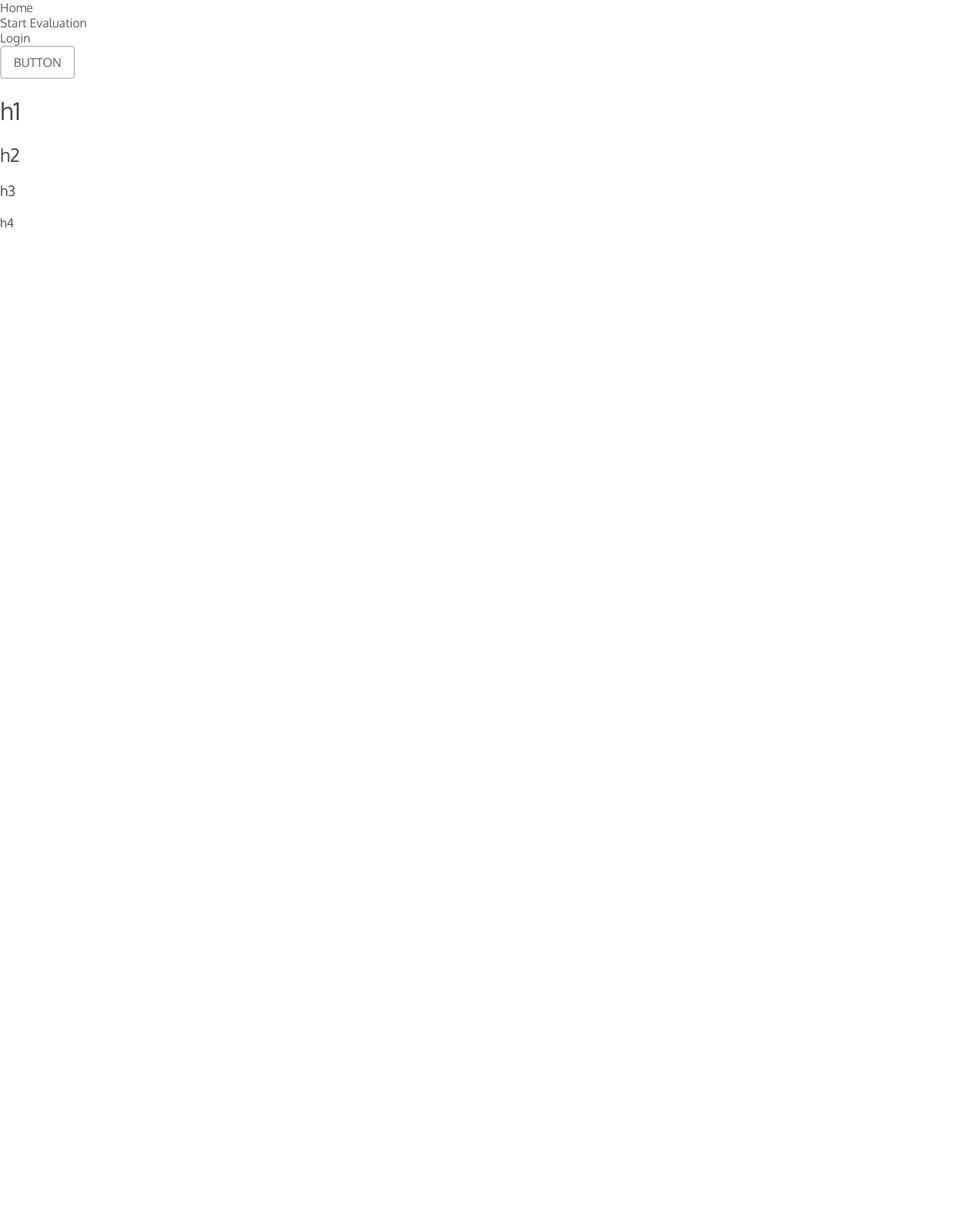
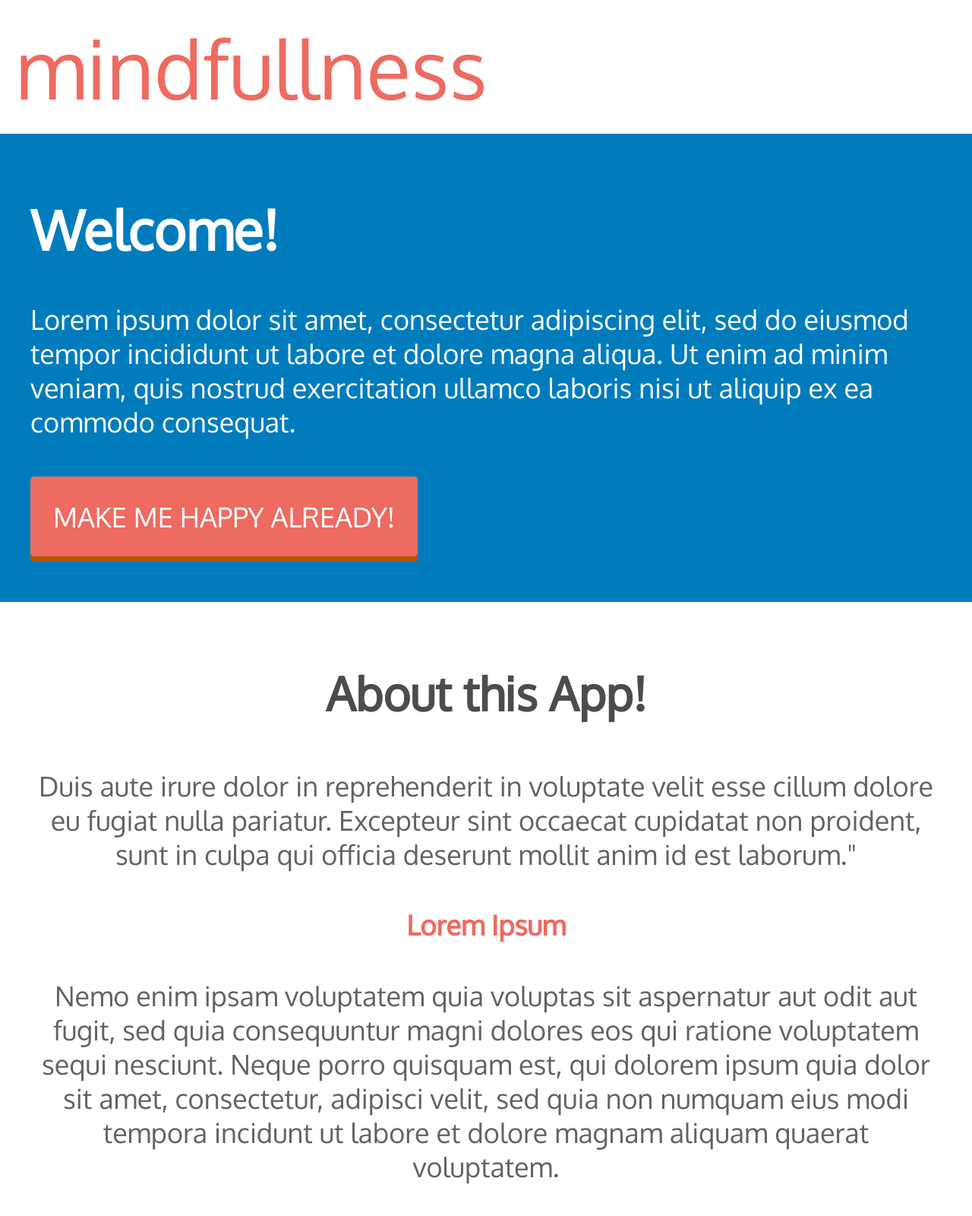
Before and after one commit to havergara/8117, a plain HTML site: page index.html in a window 1280 px wide. Shown: the top 1600 px of the page at 76% size. Before the commit the page ends 800 px from the top, so only its background shows below. Drawn offline with Linux system fonts and the light colour scheme.

Commit message:
initial mobile-frist

```diff
--- a/index.html
+++ b/index.html
@@ -4,17 +4,51 @@
     <meta charset="UTF-8">
     <title>Mind-full-ness</title>
     <link rel="stylesheet" href="./styles/main.css">
+    <link rel="stylesheet" href="./styles/index.css">
 </head>
 <body>
-    <ul>
-        <li><a href="./index.html">Home</a></li>
-        <li><a href="#">Start Evaluation</a></li>
-        <li><a href="#">Login</a></li>
-    </ul>
-    <a href="#" class="button">Button</a>
-    <h1>h1</h1>
-    <h2>h2</h2>
-    <h3>h3</h3>
-    <h4>h4</h4>
+
+    <nav class="site-nav grid">
+        <h1>mindfullness</h1>
+        <ul class="menu">
+            <li><a href="#">My Account</a></li>
+            <li><a href="#">Forum</a></li>
+        </ul>
+    </nav>
+
+    <section id="welcome" class="grid">
+        <div id="welcome-text">
+            <h2>Welcome!</h2>
+            <p>Lorem ipsum dolor sit amet, consectetur adipiscing elit, sed do eiusmod tempor incididunt ut labore et dolore magna aliqua. Ut enim ad minim veniam, quis nostrud exercitation ullamco laboris nisi ut aliquip ex ea commodo consequat.</p>
+            <a href="#" class="button">Make Me Happy Already!</a>
+        </div>
+        <div id="welcome-img">
+            <img src="./images/" alt="Nothing for now">
+        </div>
+    </section>
+
+    <section id="about">
+        <h3>About this App!</h3>
+        <p>Duis aute irure dolor in reprehenderit in voluptate velit esse cillum dolore eu fugiat nulla pariatur. Excepteur sint occaecat cupidatat non proident, sunt in culpa qui officia deserunt mollit anim id est laborum."</p>
+        <h4>Lorem Ipsum</h4>
+        <p>Nemo enim ipsam voluptatem quia voluptas sit aspernatur aut odit aut fugit, sed quia consequuntur magni dolores eos qui ratione voluptatem sequi nesciunt. Neque porro quisquam est, qui dolorem ipsum quia dolor sit amet, consectetur, adipisci velit, sed quia non numquam eius modi tempora incidunt ut labore et dolore magnam aliquam quaerat voluptatem.</p>
+    </section>
+    <section id="developers">
+        <h3>The Developers</h3>
+        <div class="grid">
+            <div>
+                <img src="./images/photo1.png" alt="">
+                <b>Zachary</b>
+            </div>
+            <div>
+                <img src="./images/photo1.png" alt="">
+                <b>Sukayna</b>
+            </div>
+            <div>
+                <img src="./images/photo1.png" alt="">
+                <b>Henzon</b>
+            </div>
+        </div>
+    </section>
 </body>
 </html>
--- /dev/null
+++ b/styles/index.css
@@ -0,0 +1,61 @@
+h2 {
+    font-weight: bolder;
+    font-size: 2em;
+}
+
+h3 {
+    font-size: 1.7em;
+    font-weight: bold;
+}
+
+.menu {
+    display: none;
+}
+
+#welcome-img {
+    display: none;
+}
+#welcome {
+    padding: 20px 40px 60px;
+    background-color: #007CBD;
+}
+#welcome-text {
+    grid-column: span 3;
+}
+#welcome-text p {
+    margin-bottom: 50px;
+    color: #fff;
+}
+#welcome-text h2 {
+    margin-bottom: 50px;
+    color: #fff;
+}
+
+#about {
+    text-align: center;
+    padding: 20px 40px 60px;
+}
+#about h4 {
+    font-weight: bold;
+    color: var(--primary);
+}
+
+#developers {
+    margin: 30px 0;
+    text-align: center;
+    background-color: #007CBD;
+    padding: 20px 40px 60px;
+}
+#developers div {
+    text-align: center;
+}
+#developers div img {
+    width: 250px;
+    height: 250px;
+    border-radius: 50%;
+    border: solid 1px #ccc;
+    background-color: #fff;
+}
+#developers h3 {
+    color: #fff;
+}
--- a/styles/main.css
+++ b/styles/main.css
@@ -17,19 +17,22 @@ li {
 /* Base styles */
 body {
     font-family: 'Oxygen Regular', Arial, sans-serif;
+    font-size: 36px;
 }
 .button {
-    background: none;
-    border: 2px solid #ccc;
-    padding: 10px 16px;
+    background: var(--primary);
+    padding: 30px;
     border-radius: 5px;
     display: inline-block;
     text-transform: uppercase;
     transition: .2s;
+    box-shadow: 0 7px 0 #b35500;
+    position: relative;
+    color: #fff;
 }
-.button:hover {
-    border: solid 2px var(--primary);
-    color: var(--primary);
+.button:active {
+    box-shadow: none;
+    top: 5px;
 }
 
 /* Font */
@@ -46,6 +49,22 @@ p, a, li {
 }
 
 /* Mobile styles */
+.grid {
+    display: grid;
+    grid-template-columns: repeat(3, 1fr);
+    grid-gap: 15px;
+}
+
+.site-nav {
+    grid-column: span 3;
+    padding: 20px 0;
+}
+.site-nav h1 {
+    font-size: 3em;
+    color: var(--primary);
+    margin: 0 20px;
+}
+
 
 /* Tablet styles */
 @media screen and (min-width: 960px){
```
Also changed, not shown: images/logo.png (added), images/photo1.png (added).
